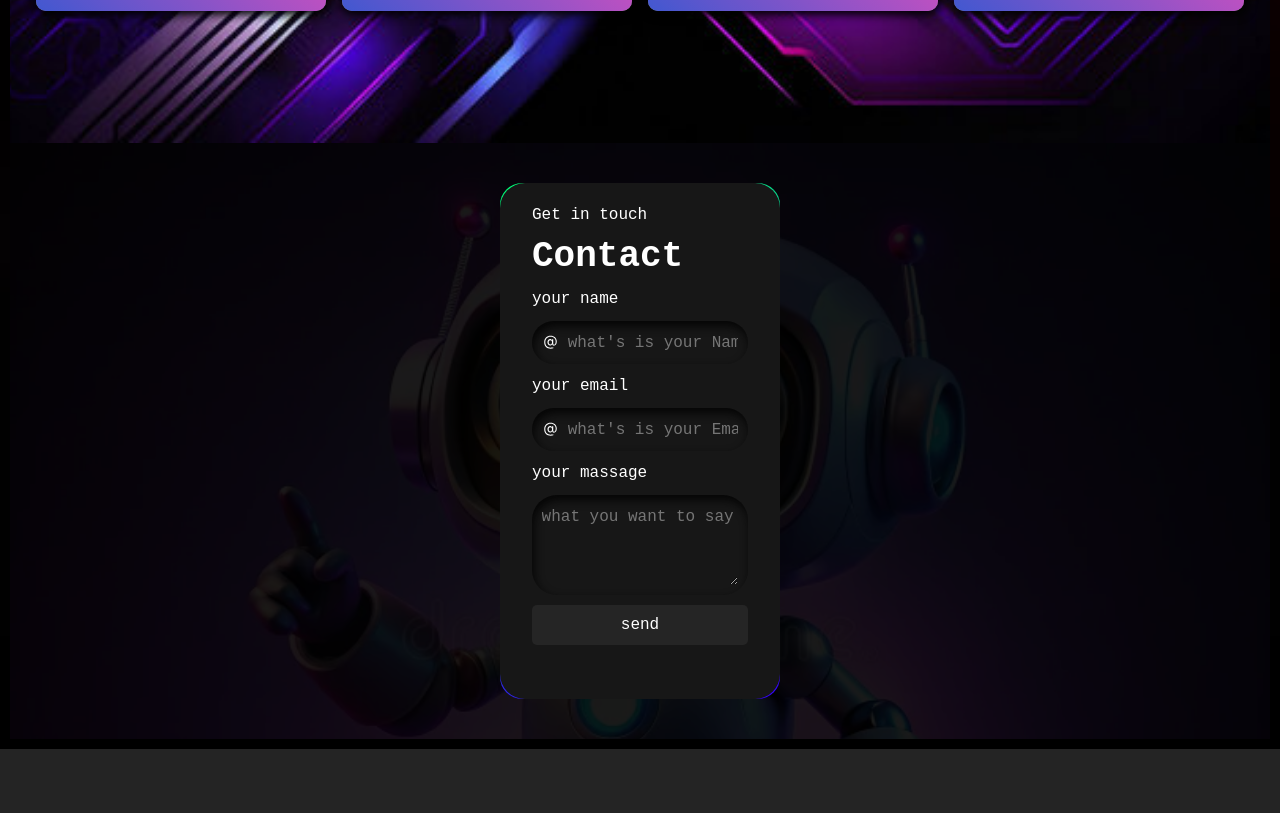
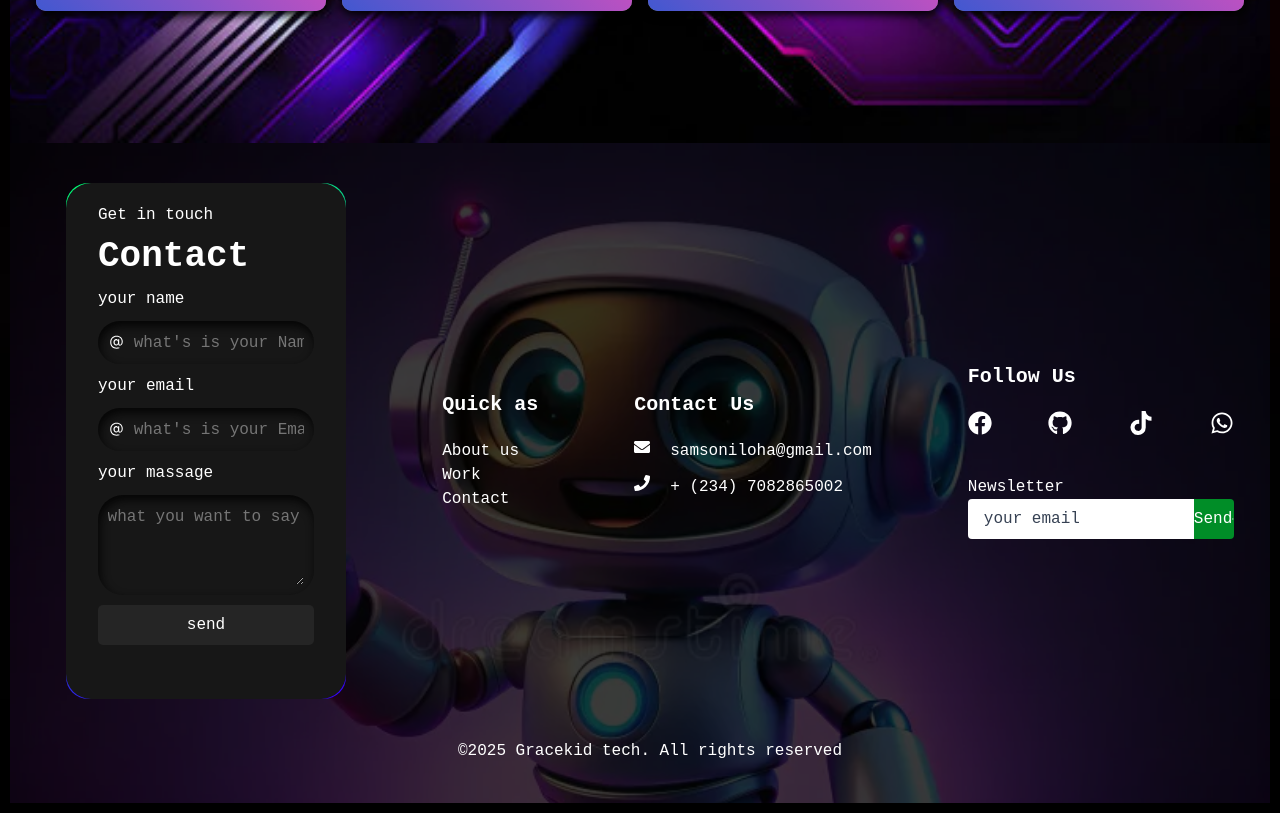
Before and after one commit to grace-kid/react-Portfolio, a React (Vite) app: page / in a window 1280 px wide. Shown: the part 7161-7974 px from the top of the page. Before the commit the page ends 7910 px from the top, so only its background shows below. Built offline with nearby package versions, Linux system fonts and the light colour scheme.

Commit message:
feat: enhance Contacts component with social media links and improved layout style: adjust background color for better visibility in the application

```diff
--- a/src/component/Contacts.jsx
+++ b/src/component/Contacts.jsx
@@ -3,7 +3,17 @@ import emailjs from 'emailjs-com';
 import AOS from 'aos';
 import 'aos/dist/aos.css';
 import  { useEffect } from 'react';
-
+import {
+  FaInstagram,
+  FaFacebook,
+  FaTwitter,
+  FaArrowRight,
+  FaPhone,
+  FaEnvelope,
+  FaTiktok,
+  FaWhatsapp,
+  FaGithub,
+} from "react-icons/fa";
 const Contacts = () => {
     const [formData, setFormData] = useState({
         name: '',
@@ -55,7 +65,14 @@ const Contacts = () => {
           }, []);
     return (
       <div className='  text-white md:flex bot1   justify-around  '>
-        <div className='bts w-full flex justify-center p-10'>
+        <div className='bts w-full flex '>
+          <div
+            className=' max-w-screen   '
+            data-aos='zoom-in'
+            data-aos-offset='200'>
+            <footer className=' min-w-screen text-white pb-10 font-inter'>
+              <div>
+                <div className='flex justify-center items-center md:gap-24 gap-10 m-10 flex-wrap'>
                   <div
                     className='cards w-70'
                     data-aos='flip-right'
@@ -128,98 +145,104 @@ const Contacts = () => {
                       </form>
                     </div>
                   </div>
+                  <div>
+                    <h2 className='font-bold text-xl my-5'>Quick as</h2>
+                    <p>
+                      <button className='hover:underline'>
+                        <a href='#about'>About us</a>
+                      </button>
+                    </p>
+                    <p>
+                      <button className='hover:underline'>
+                        <a href='#work'>Work</a>
+                      </button>
+                    </p>
+
+                    <p>
+                      <button className='hover:underline'>
+                        <a href='#contact'>Contact</a>
+                      </button>
+                    </p>
                   </div>
-        {/* <Loader /> */}
+                  <div>
+                    <h2 className='font-bold text-xl my-5'>Contact Us</h2>
+                    <div className='flex my-3 gap-5'>
+                      <FaEnvelope />
+                      <p>samsoniloha@gmail.com</p>
+                    </div>
+                    <div className='flex my-3 gap-5'>
+                      <FaPhone />
+                      <p>+ (234) 7082865002</p>
+                    </div>
+                  </div>
+                  <div>
+                    <h2 className='font-bold text-xl my-5'>Follow Us</h2>
+                    <div className='flex justify-between gap-3'>
+                      <a
+                        className='font-extrabold text-2xl hover:text-emerald-300'
+                        target='_blank'
+                        href='https://www.facebook.com/profile.php?id=100089490734680'>
+                        <FaFacebook />
+                      </a>
+
+                      <a
+                        className='font-extrabold text-2xl hover:text-emerald-300'
+                        target='_blank'
+                        href='http://github.com/grace-kid'>
+                        <FaGithub />
+                      </a>
+                      <a
+                        className='font-extrabold text-2xl hover:text-emerald-300'
+                        target='_blank'
+                        href='https://www.tiktok.com/@grace.kid59?_t=ZM-8uuGNR2eBN7&_r=1'>
+                        <FaTiktok />
+                      </a>
+                      <a
+                        className='font-extrabold text-2xl hover:text-emerald-300'
+                        target='_blank'
+                        href='http://wa.me/2347082865002'>
+                        <FaWhatsapp />
+                      </a>
+                    </div>
+                    <div className='mt-10'>
+                      <h1>Newsletter</h1>
+                      <div className='flex rounded-sm'>
+                        <input
+                          type='email'
+                          className='placeholder:p-2 rounded-l-sm bg-white text-black p-2 placeholder:text-gray-700'
+                          name='email'
+                          placeholder='your email'
+                          id=''
+                        />
+                        <div className='bg-[#008D27] h-10 w-10 rounded-r-sm flex justify-center items-center'>
+                          {" "}
+                          Send
+                          <FaArrowRight />
+                        </div>
+                      </div>
+                    </div>
+                  </div>
+                </div>
+                <div className='flex justify-center'>
+                  <p className='px-10'>
+                    ©2025 Gracekid tech. All rights reserved
+                  </p>
+                </div>
+              </div>
+            </footer>{" "}
+          </div>
+        </div>
       </div>
     );
 };
 
-const Loader = () => {
-  return (
-    <div id='contact' className=' flex  justify-center'>
-<div className="section-banner max-w-screen mt-20  " data-aos="zoom-in" data-aos-offset="200">
-  <div id="star-1">
-    <div className="curved-corner-star">
-      <div id="curved-corner-bottomright"></div>
-      <div id="curved-corner-bottomleft"></div>
-    </div>
-    <div className="curved-corner-star">
-      <div id="curved-corner-topright"></div>
-      <div id="curved-corner-topleft"></div>
-    </div>
-  </div>
+// const Loader = () => {
+//   return (
+//     <div id='contact' className=' flex  justify-center'>
 
-  <div id="star-2">
-    <div className="curved-corner-star">
-      <div id="curved-corner-bottomright"></div>
-      <div id="curved-corner-bottomleft"></div>
-    </div>
-    <div className="curved-corner-star">
-      <div id="curved-corner-topright"></div>
-      <div id="curved-corner-topleft"></div>
-    </div>
-  </div>
-
-  {/* <div id="star-3">
-    <div className="curved-corner-star">
-      <div id="curved-corner-bottomright"></div>
-      <div id="curved-corner-bottomleft"></div>
-    </div>
-    <div className="curved-corner-star">
-      <div id="curved-corner-topright"></div>
-      <div id="curved-corner-topleft"></div>
-    </div>
-  </div> */}
-
-  <div id="star-4">
-    <div className="curved-corner-star">
-      <div id="curved-corner-bottomright"></div>
-      <div id="curved-corner-bottomleft"></div>
-    </div>
-    <div className="curved-corner-star">
-      <div id="curved-corner-topright"></div>
-      <div id="curved-corner-topleft"></div>
-    </div>
-  </div>
-
-  <div id="star-5">
-    <div className="curved-corner-star">
-      <div id="curved-corner-bottomright"></div>
-      <div id="curved-corner-bottomleft"></div>
-    </div>
-    <div className="curved-corner-star">
-      <div id="curved-corner-topright"></div>
-      <div id="curved-corner-topleft"></div>
-    </div>
-  </div>
-
-  <div id="star-6">
-    <div className="curved-corner-star">
-      <div id="curved-corner-bottomright"></div>
-      <div id="curved-corner-bottomleft"></div>
-    </div>
-    <div className="curved-corner-star">
-      <div id="curved-corner-topright"></div>
-      <div id="curved-corner-topleft"></div>
-    </div>
-  </div>
-
-  <div id="star-7">
-    <div className="curved-corner-star">
-      <div id="curved-corner-bottomright"></div>
-      <div id="curved-corner-bottomleft"></div>
-    </div>
-    <div className="curved-corner-star">
-      <div id="curved-corner-topright"></div>
-      <div id="curved-corner-topleft"></div>
-    </div>
-  </div>
-</div>
-
-
-    </div>
-  );
-}
+//     </div>
+//   );
+// }
 
 
 
--- a/src/component/Header.jsx
+++ b/src/component/Header.jsx
@@ -157,7 +157,7 @@ const Header = () => {
             <a
               className=' bg-white  border-b-2 border-[rgb(65, 5, 177)] hover:font-extrabold  p-2'
               target='_blank'
-              href=''>
+              href='https://www.facebook.com/profile.php?id=100089490734680'>
               <span className='text-black'>facebook</span>
             </a>
             <a
--- a/src/index.css
+++ b/src/index.css
@@ -233,7 +233,7 @@ header {
   }
 }
 .bts {
-  background-color: rgba(0, 0, 0, 0.897);
+  background-color: rgba(0, 0, 0, 0.767);
 }
 .cvd {
   :last-child {
```
Lines whose indentation alone changed are shown as unchanged.
